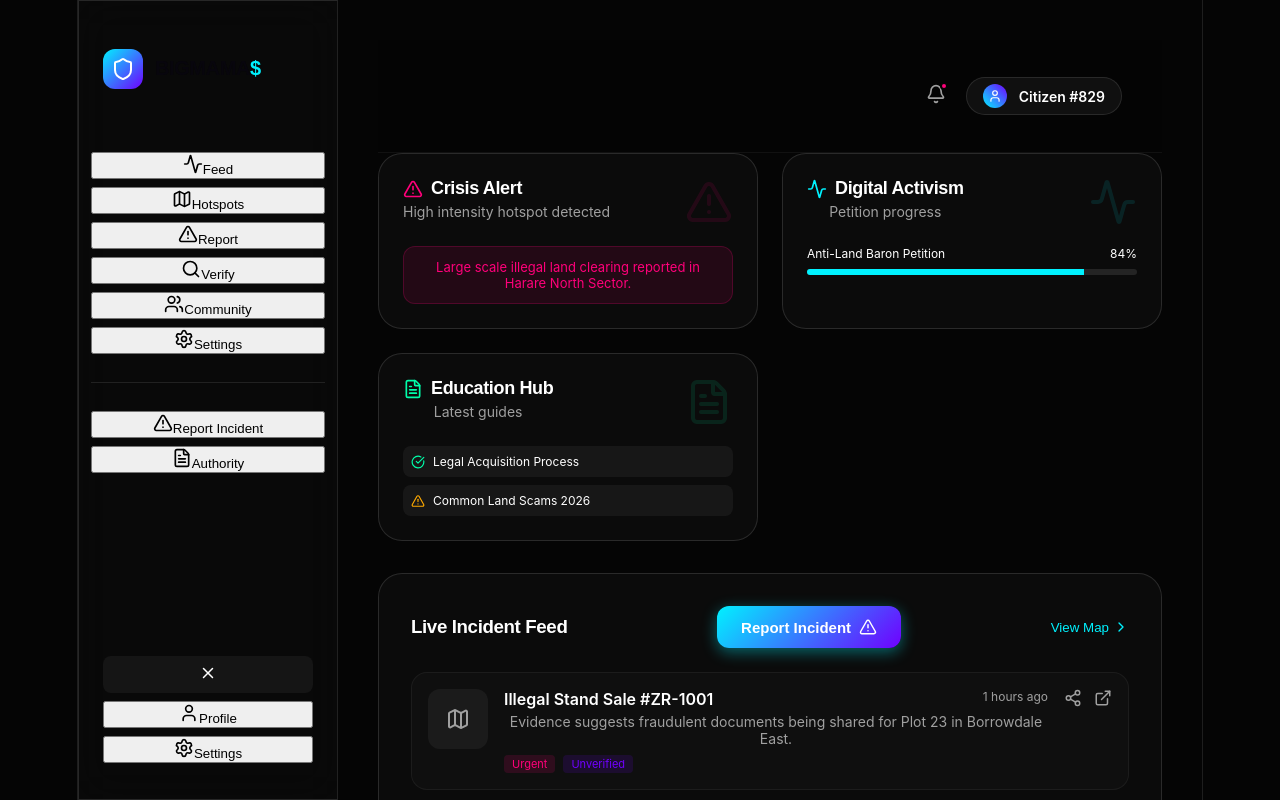
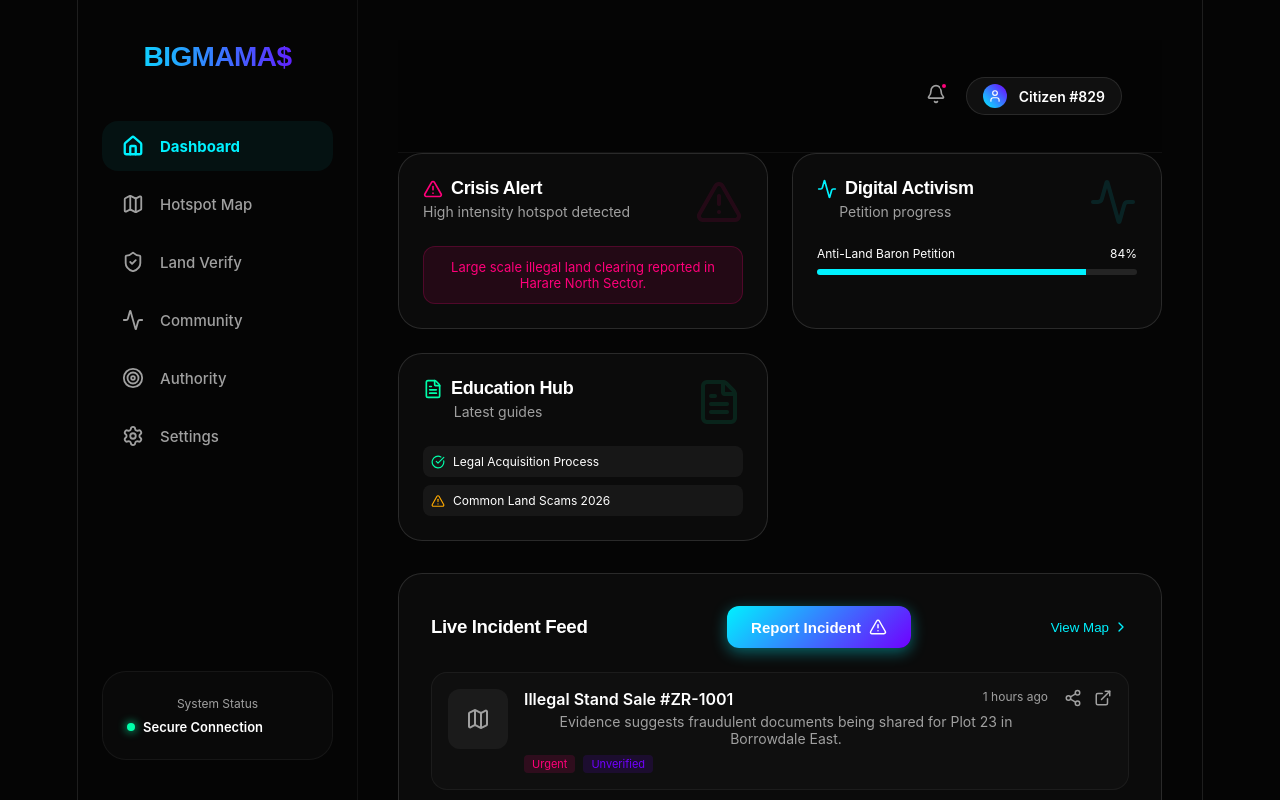
Before and after one commit to tatenda-source/BIGMAMA-, a React (Vite) app: page / in a window 1280 px wide. Shown: the top 800 px of the page. Built offline with nearby package versions, Linux system fonts and the light colour scheme.

Commit message:
refactor(ui): enhance Sidebar with animations and active state styling

```diff
--- a/src/components/Sidebar.jsx
+++ b/src/components/Sidebar.jsx
@@ -1,86 +1,62 @@
 import React from 'react';
+import {
+  Home,
+  Map as MapIcon,
+  ShieldCheck,
+  Activity,
+  Settings,
+  Target
+} from 'lucide-react';
 import { motion } from 'framer-motion';
-import {
-  Shield,
-  Map as MapIcon,
-  AlertTriangle,
-  Activity,
-  Search,
-  Users,
-  FileText,
-  User,
-  Settings,
-  X,
-  Menu
-} from 'lucide-react';
-import { clsx } from 'clsx';
 
-const NavItem = ({ icon: Icon, label, active, onClick, collapsed }) => (
-  <button
-    onClick={onClick}
-    className={clsx(
-      "flex items-center gap-3 px-4 py-3 rounded-xl transition-all duration-300 w-full text-left cursor-pointer border-none",
-      active
-        ? "bg-[#00f2ff1a] text-[#00f2ff] border border-[#00f2ff33]"
-        : "bg-transparent text-[#a0a0a0] hover:text-white hover:bg-white/5"
-    )}
-  >
-    <Icon size={20} />
-    {!collapsed && <span className="font-medium">{label}</span>}
-  </button>
-);
+const Sidebar = ({ activeTab, setActiveTab }) => {
+  const menuItems = [
+    { id: 'dashboard', icon: Home, label: 'Dashboard' },
+    { id: 'map', icon: MapIcon, label: 'Hotspot Map' },
+    { id: 'verify', icon: ShieldCheck, label: 'Land Verify' },
+    { id: 'community', icon: Activity, label: 'Community' },
+    { id: 'authority', icon: Target, label: 'Authority' },
+    { id: 'settings', icon: Settings, label: 'Settings' },
+  ];
 
-const Sidebar = ({ isSidebarOpen, setIsSidebarOpen, activeTab, setActiveTab, setShowReportModal }) => {
   return (
-    <motion.aside
-      initial={false}
-      animate={{ width: isSidebarOpen ? 260 : 80 }}
-      className="glass-card"
-      style={{
-        height: '100vh',
-        position: 'sticky',
-        top: 0,
-        borderRadius: 0,
-        borderRight: '1px solid rgba(255,255,255,0.1)',
-        display: 'flex',
-        flexDirection: 'column',
-        padding: '24px 12px',
-        zIndex: 50,
-        background: 'rgba(10, 10, 10, 0.8)'
-      }}
-    >
-      <div style={{ display: 'flex', alignItems: 'center', gap: '12px', marginBottom: '40px', padding: '0 12px' }}>
-        <div style={{ background: 'linear-gradient(135deg, #00f2ff, #7000ff)', width: '40px', height: '40px', borderRadius: '12px', display: 'grid', placeItems: 'center', flexShrink: 0 }}>
-          <Shield size={24} color="white" />
-        </div>
-        {isSidebarOpen && <h1 className="font-display" style={{ fontSize: '20px', fontWeight: 800 }}>BIGMAMA<span style={{ color: '#00f2ff' }}>$</span></h1>}
+    <div style={{ width: '280px', height: '100vh', padding: '40px 24px', display: 'flex', flexDirection: 'column', gap: '40px', borderRight: '1px solid rgba(255,255,255,0.05)', background: 'rgba(5,5,5,0.2)' }}>
+      <div style={{ padding: '0 12px' }}>
+         <h2 className="font-display" style={{ fontSize: '28px', fontWeight: 900, background: 'linear-gradient(to right, #00f2ff, #7000ff)', WebkitBackgroundClip: 'text', WebkitTextFillColor: 'transparent' }}>BIGMAMA$</h2>
       </div>
 
-      <nav style={{ display: 'flex', flexDirection: 'column', gap: '8px', flex: 1 }}>
-        <NavItem icon={Activity} label="Feed" active={activeTab === 'dashboard'} onClick={() => setActiveTab('dashboard')} collapsed={!isSidebarOpen} />
-        <NavItem icon={MapIcon} label="Hotspots" active={activeTab === 'map'} onClick={() => setActiveTab('map')} collapsed={!isSidebarOpen} />
-        <NavItem icon={AlertTriangle} label="Report" active={activeTab === 'report'} onClick={() => setActiveTab('report')} collapsed={!isSidebarOpen} />
-        <NavItem icon={Search} label="Verify" active={activeTab === 'verify'} onClick={() => setActiveTab('verify')} collapsed={!isSidebarOpen} />
-        <NavItem icon={Users} label="Community" active={activeTab === 'community'} onClick={() => setActiveTab('community')} collapsed={!isSidebarOpen} />
-        <NavItem icon={Settings} label="Settings" active={activeTab === 'settings'} onClick={() => setActiveTab('settings')} collapsed={!isSidebarOpen} />
-
-        <div style={{ margin: '20px 0', height: '1px', background: 'rgba(255,255,255,0.1)' }} />
-
-        <NavItem icon={AlertTriangle} label="Report Incident" active={false} onClick={() => setShowReportModal(true)} collapsed={!isSidebarOpen} />
-        <NavItem icon={FileText} label="Authority" active={activeTab === 'authority'} onClick={() => setActiveTab('authority')} collapsed={!isSidebarOpen} />
+      <nav style={{ display: 'flex', flexDirection: 'column', gap: '8px' }}>
+        {menuItems.map((item) => (
+          <motion.div
+            key={item.id}
+            whileHover={{ x: 4 }}
+            onClick={() => setActiveTab(item.id)}
+            style={{
+              display: 'flex',
+              alignItems: 'center',
+              gap: '16px',
+              padding: '14px 20px',
+              borderRadius: '16px',
+              cursor: 'pointer',
+              color: activeTab === item.id ? '#00f2ff' : '#a0a0a0',
+              background: activeTab === item.id ? 'rgba(0, 242, 255, 0.05)' : 'transparent',
+              transition: 'all 0.3s'
+            }}
+          >
+            <item.icon size={22} strokeWidth={activeTab === item.id ? 2.5 : 2} />
+            <span style={{ fontWeight: activeTab === item.id ? 700 : 500, fontSize: '15px' }}>{item.label}</span>
+          </motion.div>
+        ))}
       </nav>
 
-      <div style={{ marginTop: 'auto', padding: '12px', display: 'flex', flexDirection: 'column', gap: '8px' }}>
-        <button
-          onClick={() => setIsSidebarOpen(!isSidebarOpen)}
-          style={{ background: 'rgba(255,255,255,0.05)', color: 'white', border: 'none', borderRadius: '8px', padding: '8px', cursor: 'pointer' }}
-        >
-          {isSidebarOpen ? <X size={18} /> : <Menu size={18} />}
-        </button>
-        <NavItem icon={User} label="Profile" active={false} collapsed={!isSidebarOpen} />
-        <NavItem icon={Settings} label="Settings" active={false} collapsed={!isSidebarOpen} />
+      <div style={{ marginTop: 'auto', padding: '24px', borderRadius: '24px', background: 'rgba(255,255,255,0.02)', border: '1px solid rgba(255,255,255,0.05)' }}>
+         <p style={{ fontSize: '12px', color: '#a0a0a0', marginBottom: '8px' }}>System Status</p>
+         <div style={{ display: 'flex', alignItems: 'center', gap: '8px' }}>
+            <div style={{ width: '8px', height: '8px', background: '#00ffaa', borderRadius: '50%', boxShadow: '0 0 10px #00ffaa' }} />
+            <span style={{ fontSize: '13px', fontWeight: 600 }}>Secure Connection</span>
+         </div>
       </div>
-    </motion.aside>
+    </div>
   );
 };
 
```
